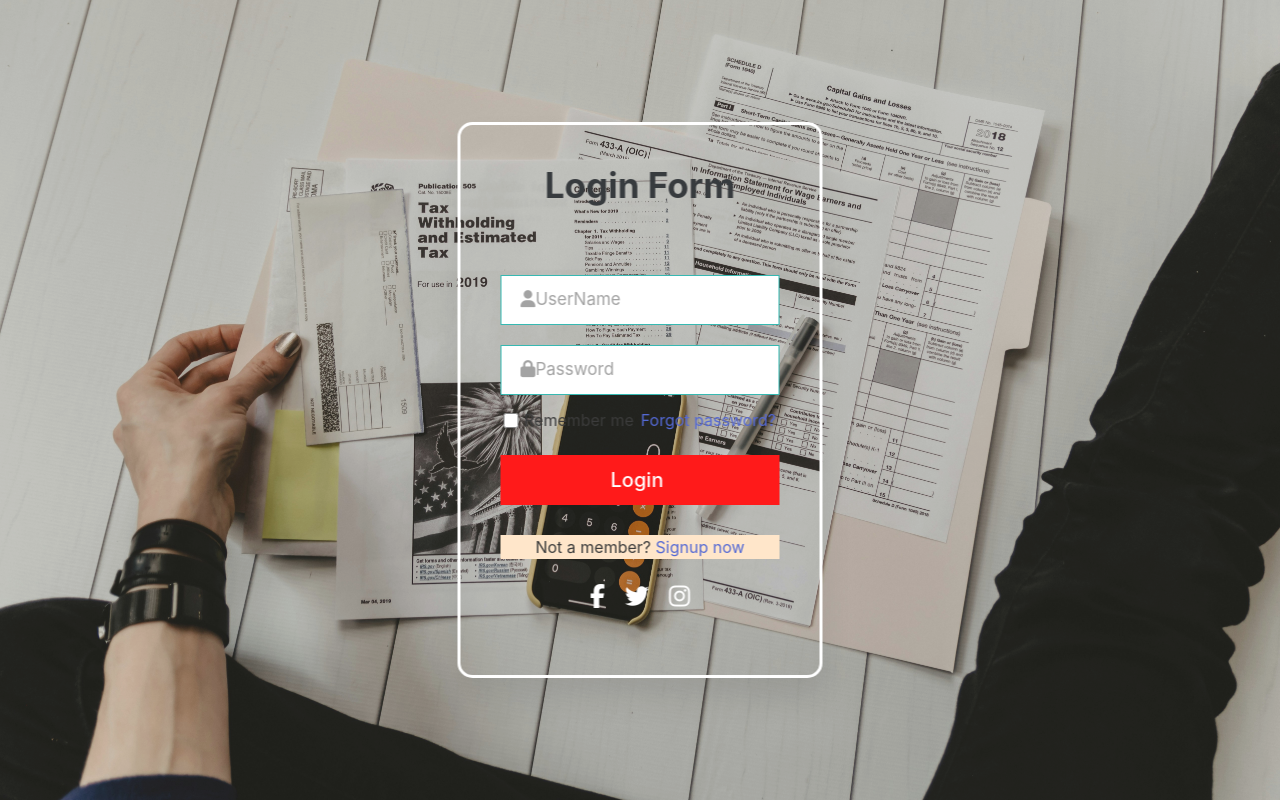
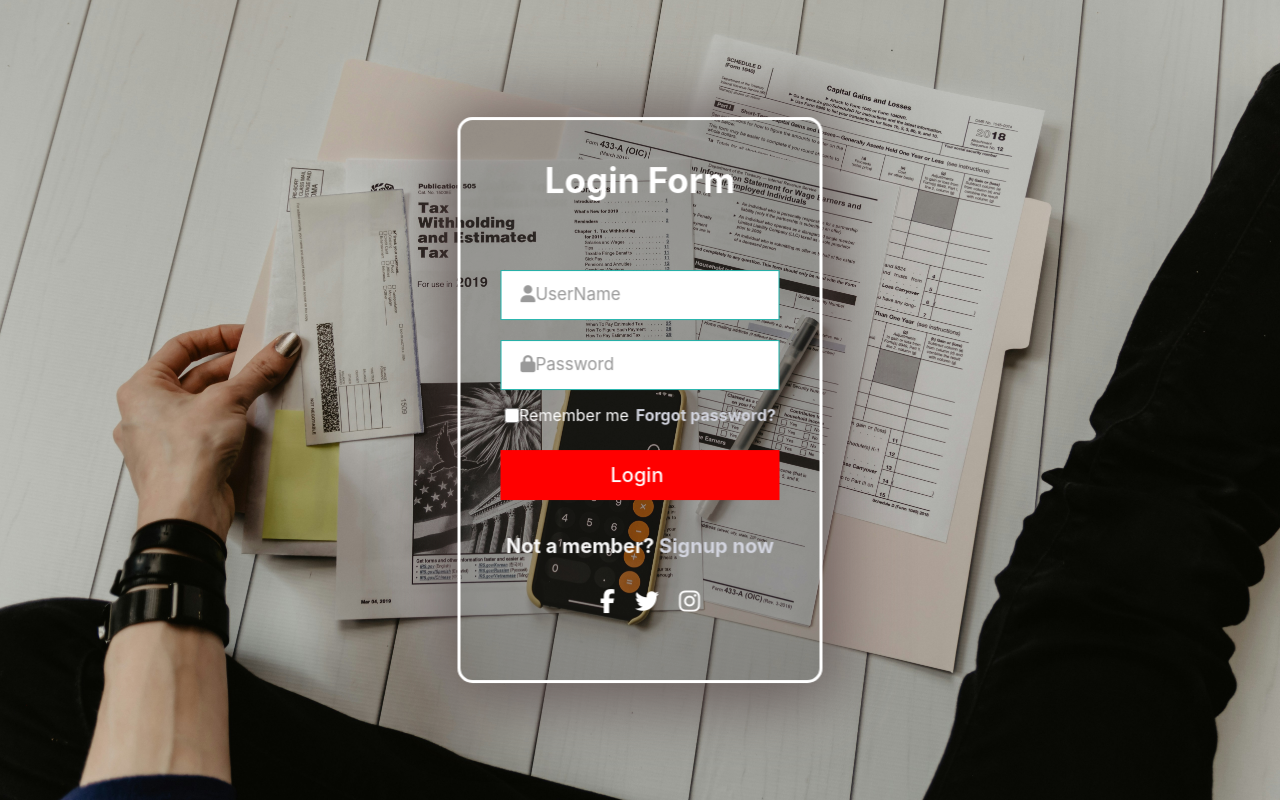
Before and after one commit to Orive2023/HRM_Login_Page_Frontend, a React (Create React App) app: page / in a window 1280 px wide. Built offline with nearby package versions, Linux system fonts and the light colour scheme.

Commit message:
Update App.css

```diff
--- a/src/App.css
+++ b/src/App.css
@@ -4,9 +4,10 @@
   height: 100vh;
   position: relative;
   background-image: url("../src/components/background_image.jpg");
+  background-color: lightgray;
   background-size: cover;
   background-position: center;
-  opacity: 0.9;
+  opacity: 2;
 }
 
 .background-image {
@@ -24,7 +25,9 @@
   border: 3px solid white;
   padding: 10px;
   border-radius: 15px;
-  box-shadow: 0px 20px 30px rgba(0, 0, 0, 0.1);
+  background: rgba(59, 56, 56, 0.26);
+  box-shadow: 0px 4px 70px 12px rgba(80, 63, 63, 0.78);
+
   backdrop-filter: blur(0.5px);
 
 
@@ -35,6 +38,7 @@
   font-weight: 700;
   text-align: center;
   line-height: 100px;
+  color: white;
   /* color: #ffffff; */
 
   user-select: none;
@@ -84,6 +88,7 @@ form .field input:valid {
   pointer-events: none;
   transform: translateY(-50%);
   transition: all 0.3s ease;
+  /* padding-left: 20px; */
 }
 
 form .field input:focus~label,
@@ -120,10 +125,13 @@ form .content input {
 }
 
 form .content label {
-  color: #262626;
+  color: white;
   user-select: none;
-  padding-left: 5px;
+
+
+
 }
+
 
 form .content .pass-link {
   color: "";
@@ -146,16 +154,22 @@ form .field input[type="submit"]:active {
 }
 
 form .signup-link {
-  color: #262626;
+  color: whitesmoke;
   margin-top: 20px;
   text-align: center;
-  background-color: bisque;
+  font-weight: 700;
+  font-size: 20px;
+  line-height: 33.88px;
+
+  /* background-color: bisque; */
 }
 
 form .pass-link a,
 form .signup-link a {
-  color: #4158d0;
+  color: #d1d3dd;
+  font-weight: 700;
   text-decoration: none;
+
 }
 
 form .pass-link a:hover,
@@ -167,6 +181,7 @@ form .content-icon {
   display: flex;
   justify-content: center;
   margin-top: 20px;
+  padding-left: 20px;
 
 }
 
@@ -175,11 +190,4 @@ form .content-span {
   margin: 0 10px;
   color: #fff;
   cursor: pointer;
-
-
 }
-
-/* form .content .fab {
-  color: #fff;
-  transition: color 0.3s ease;
-} */
```
